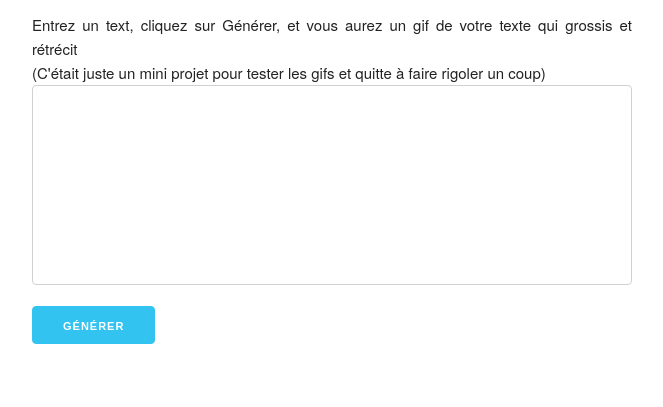
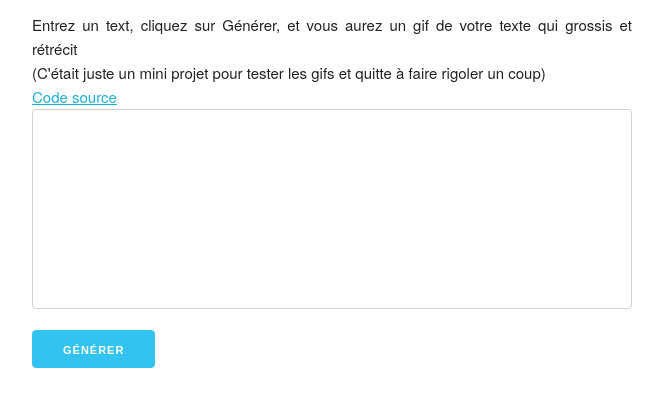
Before and after one commit to Bigaston/vrac, a plain HTML site: page gif-generation/index.html in a window 1280 px wide. Shown: the part 95-502 px from the top of the page, without its empty margins (308-971 px from the left). Drawn offline with Linux system fonts and the light colour scheme; a script that the page names is missing.

Commit message:
Update index.html

```diff
--- a/gif-generation/index.html
+++ b/gif-generation/index.html
@@ -44,6 +44,7 @@
             <h1>Génération de gif</h1>
             <p>Entrez un text, cliquez sur Générer, et vous aurez un gif de votre texte qui grossis et rétrécit</p>
             <p>(C'était juste un mini projet pour tester les gifs et quitte à faire rigoler un coup)</p>
+            <p><a href="https://github.com/Bigaston/vrac/tree/master/gif-generation">Code source</a><p>
             <textarea id="text"></textarea><br>
 
             <button class="button-primary" onclick="generateGif()">Générer</button>
```
